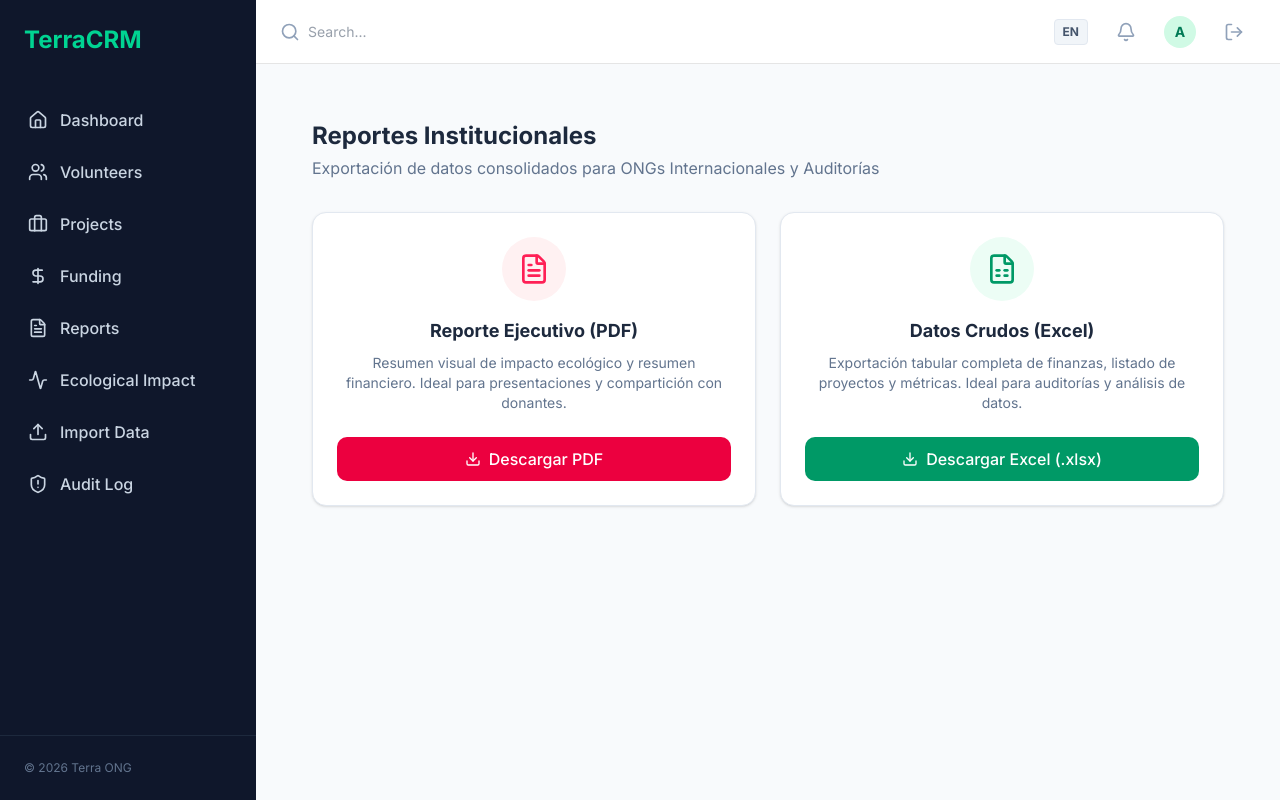
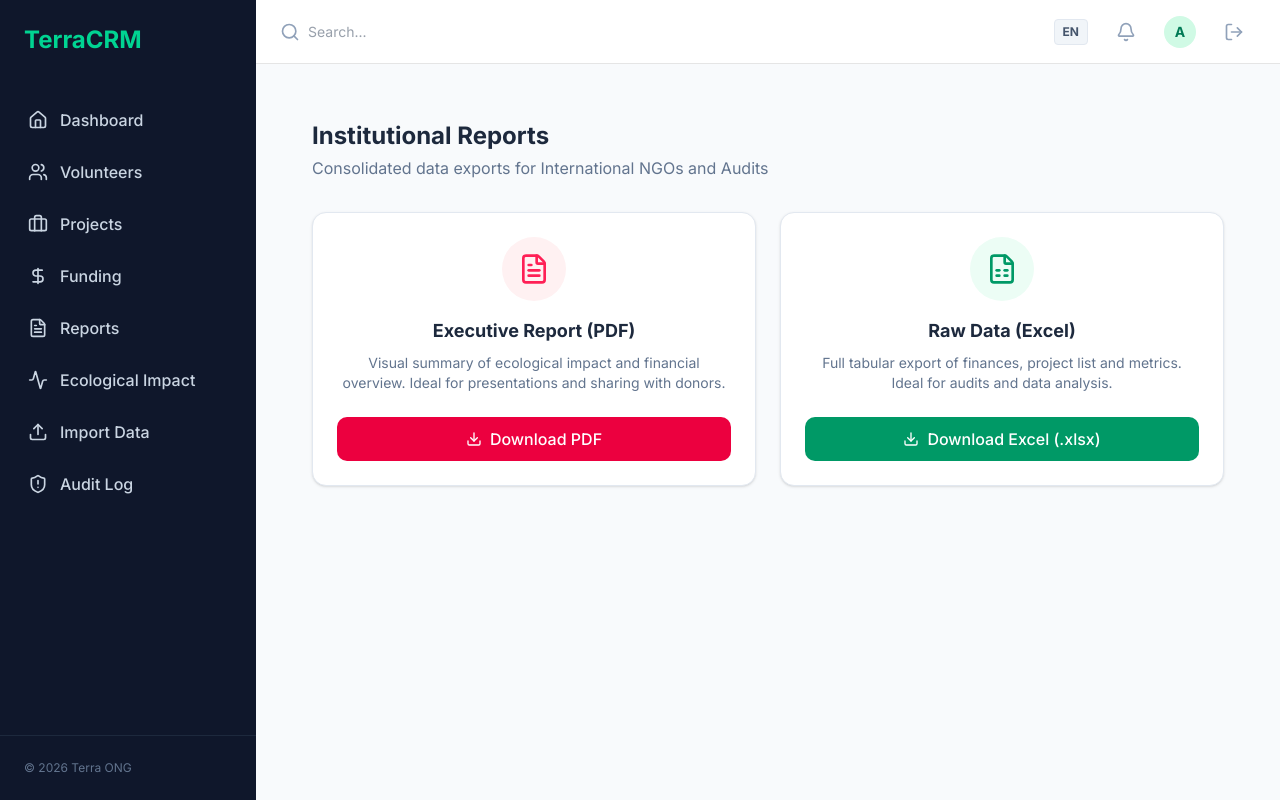
Before and after one commit to rayner178/terracrm, a Next.js app: page /en/reports in a window 1280 px wide. Built offline with nearby package versions, Linux system fonts and the light colour scheme; no server answers.

Commit message:
fix: i18n for reports page (was using wrong namespace)

```diff
--- a/messages/en.json
+++ b/messages/en.json
@@ -209,5 +209,15 @@
   },
   "ImpactChart": {
     "empty": "No data recorded"
+  },
+  "Reports": {
+    "title": "Institutional Reports",
+    "subtitle": "Consolidated data exports for International NGOs and Audits",
+    "pdfTitle": "Executive Report (PDF)",
+    "pdfDesc": "Visual summary of ecological impact and financial overview. Ideal for presentations and sharing with donors.",
+    "pdfButton": "Download PDF",
+    "excelTitle": "Raw Data (Excel)",
+    "excelDesc": "Full tabular export of finances, project list and metrics. Ideal for audits and data analysis.",
+    "excelButton": "Download Excel (.xlsx)"
   }
 }
--- a/messages/es.json
+++ b/messages/es.json
@@ -209,5 +209,15 @@
   },
   "ImpactChart": {
     "empty": "Sin datos registrados"
+  },
+  "Reports": {
+    "title": "Reportes Institucionales",
+    "subtitle": "Exportación de datos consolidados para ONGs Internacionales y Auditorías",
+    "pdfTitle": "Reporte Ejecutivo (PDF)",
+    "pdfDesc": "Resumen visual de impacto ecológico y resumen financiero. Ideal para presentaciones y compartición con donantes.",
+    "pdfButton": "Descargar PDF",
+    "excelTitle": "Datos Crudos (Excel)",
+    "excelDesc": "Exportación tabular completa de finanzas, listado de proyectos y métricas. Ideal para auditorías y análisis de datos.",
+    "excelButton": "Descargar Excel (.xlsx)"
   }
 }
--- a/src/app/[locale]/(dashboard)/reports/page.tsx
+++ b/src/app/[locale]/(dashboard)/reports/page.tsx
@@ -2,13 +2,13 @@ import { getTranslations } from "next-intl/server";
 import { FileText, FileSpreadsheet, Download } from "lucide-react";
 
 export default async function ReportsPage() {
-  const t = await getTranslations("Navigation");
+  const t = await getTranslations("Reports");
 
   return (
     <div className="p-8 max-w-7xl mx-auto space-y-6">
       <div className="mb-8">
-        <h1 className="text-2xl font-bold text-slate-800">Reportes Institucionales</h1>
-        <p className="text-slate-500 mt-1">Exportación de datos consolidados para ONGs Internacionales y Auditorías</p>
+        <h1 className="text-2xl font-bold text-slate-800">{t("title")}</h1>
+        <p className="text-slate-500 mt-1">{t("subtitle")}</p>
       </div>
 
       <div className="grid grid-cols-1 md:grid-cols-2 gap-6">
@@ -18,16 +18,14 @@ export default async function ReportsPage() {
           <div className="w-16 h-16 bg-rose-50 text-rose-500 rounded-full flex items-center justify-center mb-4">
             <FileText className="w-8 h-8" />
           </div>
-          <h2 className="text-lg font-bold text-slate-800 mb-2">Reporte Ejecutivo (PDF)</h2>
-          <p className="text-sm text-slate-500 mb-6 flex-1">
-            Resumen visual de impacto ecológico y resumen financiero. Ideal para presentaciones y compartición con donantes.
-          </p>
+          <h2 className="text-lg font-bold text-slate-800 mb-2">{t("pdfTitle")}</h2>
+          <p className="text-sm text-slate-500 mb-6 flex-1">{t("pdfDesc")}</p>
           <a
             href="/api/reports/pdf"
             className="w-full inline-flex items-center justify-center bg-rose-600 hover:bg-rose-700 text-white py-2.5 px-4 rounded-lg font-medium transition-colors"
           >
             <Download className="w-4 h-4 mr-2" />
-            Descargar PDF
+            {t("pdfButton")}
           </a>
         </div>
 
@@ -36,16 +34,14 @@ export default async function ReportsPage() {
           <div className="w-16 h-16 bg-emerald-50 text-emerald-600 rounded-full flex items-center justify-center mb-4">
             <FileSpreadsheet className="w-8 h-8" />
           </div>
-          <h2 className="text-lg font-bold text-slate-800 mb-2">Datos Crudos (Excel)</h2>
-          <p className="text-sm text-slate-500 mb-6 flex-1">
-            Exportación tabular completa de finanzas, listado de proyectos y métricas. Ideal para auditorías y análisis de datos.
-          </p>
+          <h2 className="text-lg font-bold text-slate-800 mb-2">{t("excelTitle")}</h2>
+          <p className="text-sm text-slate-500 mb-6 flex-1">{t("excelDesc")}</p>
           <a
             href="/api/reports/excel"
             className="w-full inline-flex items-center justify-center bg-emerald-600 hover:bg-emerald-700 text-white py-2.5 px-4 rounded-lg font-medium transition-colors"
           >
             <Download className="w-4 h-4 mr-2" />
-            Descargar Excel (.xlsx)
+            {t("excelButton")}
           </a>
         </div>
 
```
